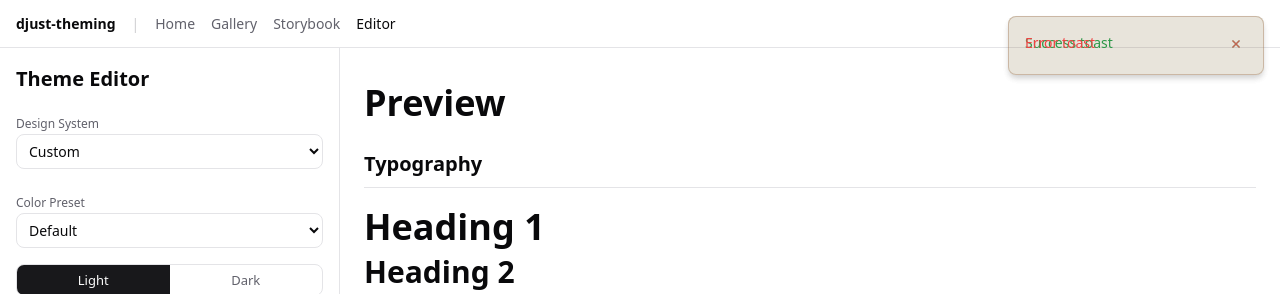
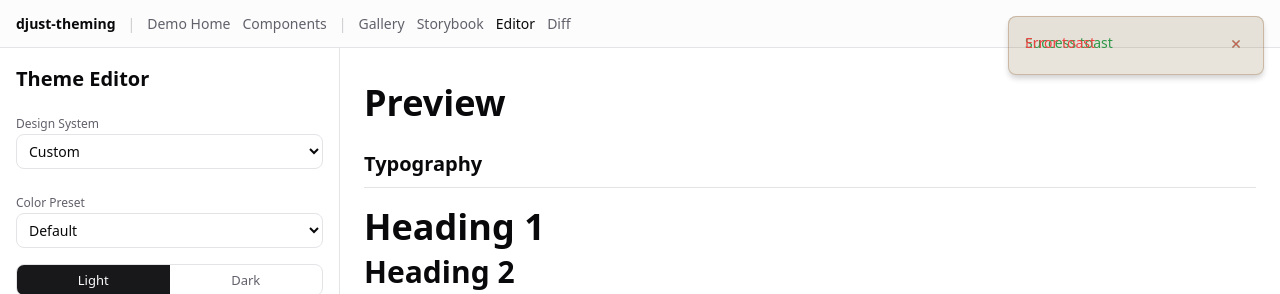
Before and after one commit to djust-org/djust-theming, a Django app: page /theming/gallery/editor/ in a window 1280 px wide. Shown: the top 294 px of the page. Run offline with Django 4.2, Linux system fonts and the light colour scheme.

Commit message:
fix: add navigation and fix theme switching in gallery pages
Editor (/theming/gallery/editor/):
- Replace stale storybook__topbar CSS class with gallery-topbar (consistent style)
- Add missing Demo Home, Components, and Diff links
- Replace hardcoded gallery URLs with {% url 'djust_theming:...' %}
- Mark Editor link as gallery-topbar-active

Diff (/theming/gallery/diff/):
- Add gallery-topbar nav (previously had no navigation at all)
- Load theme_head so topbar inherits theme colors
- Fix empty iframes: gallery_view now sets X-Frame-Options: SAMEORIGIN
  (was DENY — Django default — which prevented iframes from loading)

All four gallery pages (Gallery, Storybook, Editor, Diff) now have
consistent navigation linking back to Demo Home and Components.

All 1214 tests pass.

Co-Authored-By: Paperclip <noreply@paperclip.ing>

```diff
--- a/djust_theming/gallery/views.py
+++ b/djust_theming/gallery/views.py
@@ -16,6 +16,7 @@ from django.http import (
     JsonResponse,
 )
 from django.template.loader import render_to_string
+from django.views.decorators.clickjacking import xframe_options_sameorigin
 
 from .context import build_gallery_context, serialize_all_design_systems, serialize_all_presets, serialize_preset
 from djust_theming.theme_packs import DESIGN_SYSTEMS
@@ -28,6 +29,7 @@ from djust_theming.manager import ThemeState, generate_css_for_state, get_css_pr
 _VALID_TOKEN_NAME = re.compile(r"^[a-z][a-z0-9_-]*$")
 
 
+@xframe_options_sameorigin
 def gallery_view(request):
     """Render the theme component gallery page.
 
@@ -36,6 +38,8 @@ def gallery_view(request):
     - When ``DEBUG=False``, requires ``request.user.is_staff``
 
     Supports ``?preset=<name>`` query parameter to switch color presets.
+    The @xframe_options_sameorigin decorator allows this page to be embedded in
+    an iframe from the same origin, which is required by the diff comparison view.
     """
     denied = _check_access(request)
     if denied:
--- a/djust_theming/templates/djust_theming/gallery/editor.html
+++ b/djust_theming/templates/djust_theming/gallery/editor.html
@@ -251,30 +251,34 @@
       .editor-layout { grid-template-columns: 1fr; }
       .editor-sidebar { max-height: none; position: static; }
     }
-    .storybook__topbar {
+    .gallery-topbar {
       position: fixed; top: 0; left: 0; right: 0; z-index: 50;
-      background: hsl(var(--background, 0 0% 100%));
+      height: 3rem;
+      background: hsl(var(--surface-1, var(--background, 0 0% 100%)));
       border-bottom: 1px solid hsl(var(--border, 220 13% 91%));
       backdrop-filter: blur(12px); -webkit-backdrop-filter: blur(12px);
-      display: flex; align-items: center; gap: 1rem;
-      padding: 0 1rem; height: 3rem; font-size: 0.875rem;
+      display: flex; align-items: center; gap: 0.75rem;
+      padding: 0 1rem; font-size: 0.875rem;
     }
-    .storybook__topbar a { color: hsl(var(--muted-foreground, 220 9% 46%)); text-decoration: none; transition: color 0.15s; }
-    .storybook__topbar a:hover { color: hsl(var(--foreground, 222 47% 11%)); }
-    .storybook__topbar .active { color: hsl(var(--foreground, 222 47% 11%)); }
-    .storybook__topbar-brand { font-weight: 700; color: hsl(var(--foreground, 222 47% 11%)) !important; }
-    .storybook__topbar-sep { color: hsl(var(--muted-foreground, 220 9% 46%)); opacity: 0.3; }
+    .gallery-topbar a { color: hsl(var(--muted-foreground, 220 9% 46%)); text-decoration: none; transition: color 0.15s; }
+    .gallery-topbar a:hover { color: hsl(var(--foreground, 222 47% 11%)); }
+    .gallery-topbar-brand { font-weight: 700; color: hsl(var(--foreground, 222 47% 11%)) !important; }
+    .gallery-topbar-sep { color: hsl(var(--muted-foreground, 220 9% 46%)); opacity: 0.3; }
+    .gallery-topbar-active { color: hsl(var(--foreground, 222 47% 11%)) !important; }
   </style>
 </head>
 <body style="background: hsl(var(--background, 0 0% 100%)); color: hsl(var(--foreground, 222 47% 11%));">
-  <div class="storybook__topbar">
-    <a href="/" class="storybook__topbar-brand">djust-theming</a>
-    <span class="storybook__topbar-sep">|</span>
-    <a href="/">Home</a>
-    <a href="/theming/gallery/">Gallery</a>
-    <a href="/theming/gallery/storybook/">Storybook</a>
-    <a href="/theming/gallery/editor/" class="active">Editor</a>
-  </div>
+  <nav class="gallery-topbar">
+    <a href="/" class="gallery-topbar-brand">djust-theming</a>
+    <span class="gallery-topbar-sep">|</span>
+    <a href="/">Demo Home</a>
+    <a href="/components/">Components</a>
+    <span class="gallery-topbar-sep">|</span>
+    <a href="{% url 'djust_theming:gallery' %}">Gallery</a>
+    <a href="{% url 'djust_theming:storybook' %}">Storybook</a>
+    <a href="{% url 'djust_theming:editor' %}" class="gallery-topbar-active">Editor</a>
+    <a href="{% url 'djust_theming:diff' %}">Diff</a>
+  </nav>
   <div class="editor-layout" style="padding-top: 3rem;">
     <!-- ============ Sidebar Controls ============ -->
     <aside class="editor-sidebar">
```
Also changed, not shown: djust_theming/templates/djust_theming/gallery/diff.html (+31 -4 lines).
